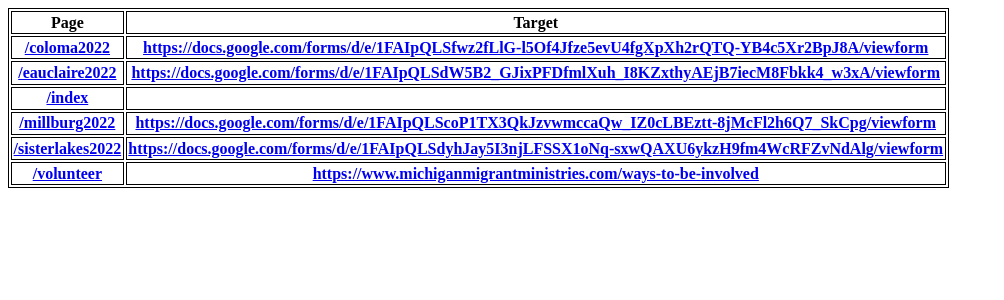
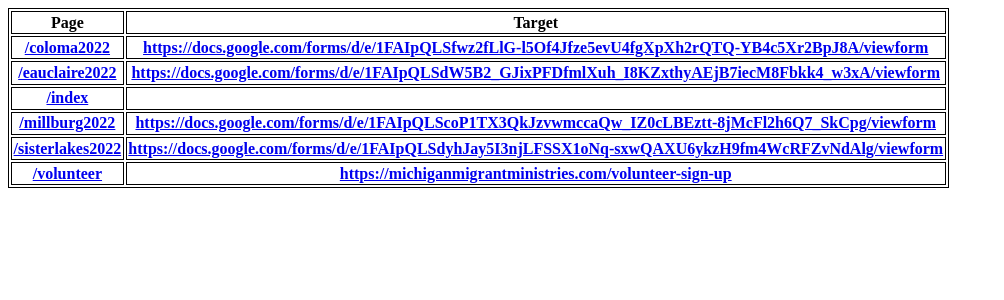
Before and after one commit to michigan-migrant-ministries/mmm-camp, a Jekyll site: the page built from _pages/inspect.html, in a window 1280 px wide. Shown: the top 300 px of the page, without its empty margins (0-1004 px from the left). Built offline with Jekyll 4.4.1, drawn with Linux system fonts in a browser that asks for light colours; some of the changed lines change nothing that is shown.

Commit message:
Update volunteer.md

```diff
--- a/_pages/volunteer.md
+++ b/_pages/volunteer.md
@@ -1,3 +1,3 @@
 ---
-target: https://www.michiganmigrantministries.com/ways-to-be-involved
+target: https://michiganmigrantministries.com/volunteer-sign-up
 ---
```
